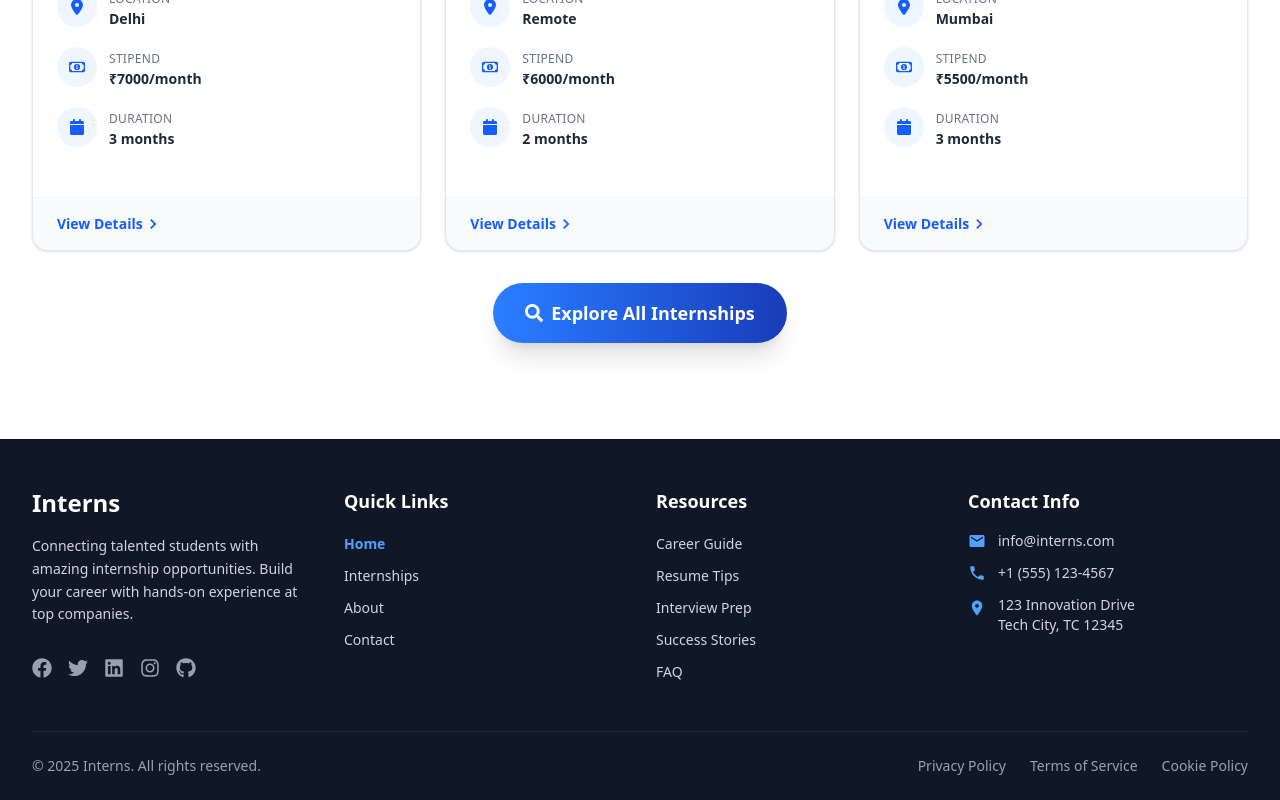
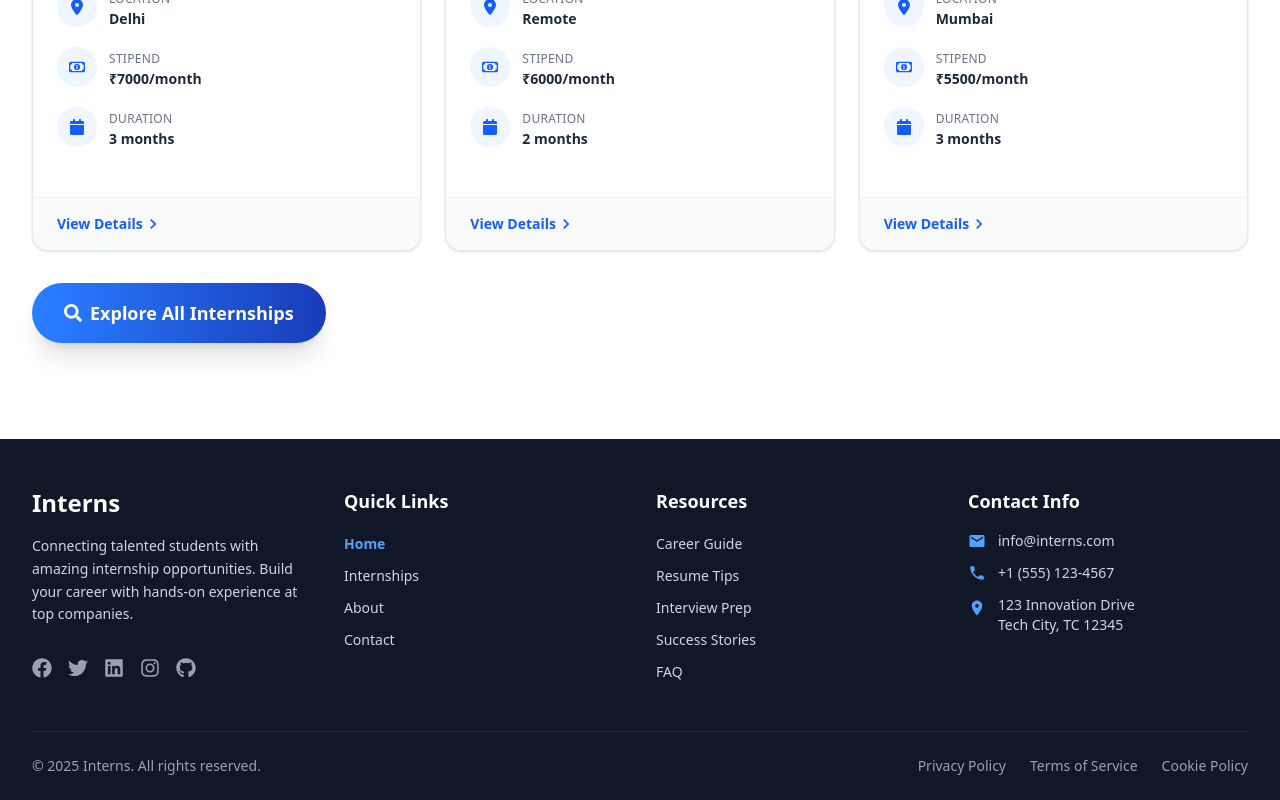
Before and after one commit to Vihas12/Interns-Portal, a React (Vite) app: page / in a window 1280 px wide. Shown: the part 1484-2284 px from the top of the page. Built offline with nearby package versions, Linux system fonts and the light colour scheme.

Commit message:
feat: Update README with project details and installation instructions; modify Home and Internship components for improved layout and functionality

```diff
--- a/src/pages/Home.jsx
+++ b/src/pages/Home.jsx
@@ -53,7 +53,7 @@
             </div>
           </div>
         )}
-        <div className="flex gap-4 justify-center">
+        <div className="flex gap-4 justify-between">
               <Link
                 to="/internships"
                 className="bg-gradient-to-r from-blue-500 to-blue-800  hover:from-blue-600 hover:to-blue-900 text-white px-8 py-4 rounded-full font-semibold text-lg shadow-xl hover:shadow-2xl transform hover:scale-105 transition-all duration-300 flex items-center justify-center gap-2"
--- a/src/pages/Internship.jsx
+++ b/src/pages/Internship.jsx
@@ -89,7 +89,7 @@
 
   useEffect(() => {
     applyFilters();
-    console.log("Filters applied:", filter);
+    // console.log("Filters applied:", filter);
   }, [filter]);
 
   return (
```
Also changed, not shown: 1 other file (tests, documents, lock files or other folders).
